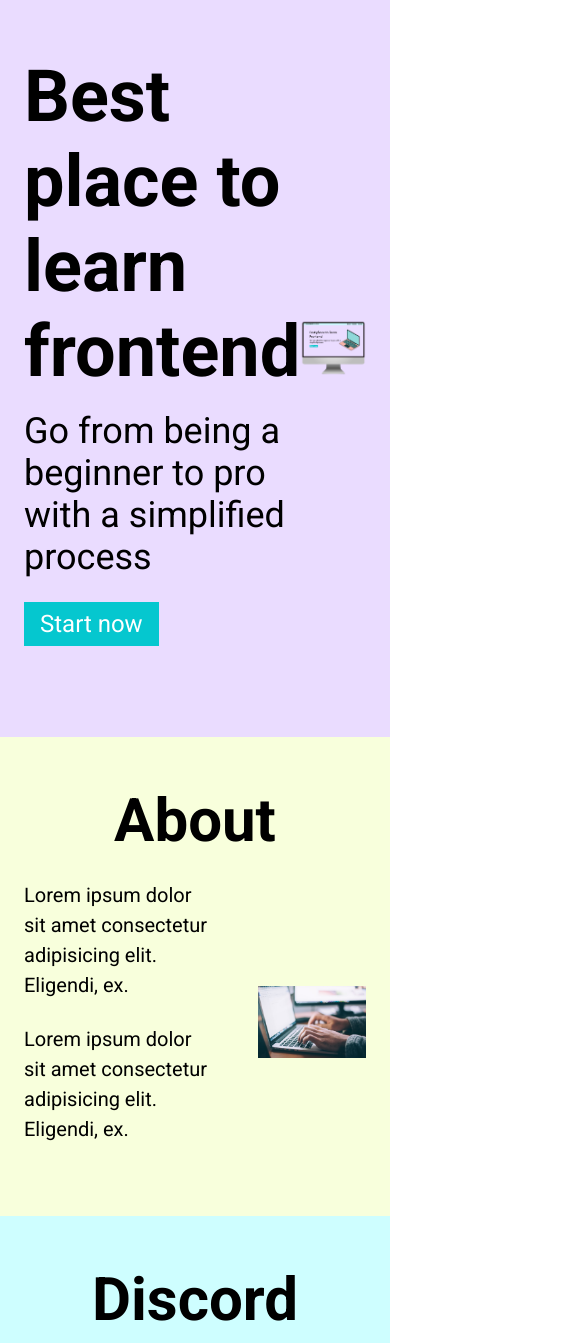
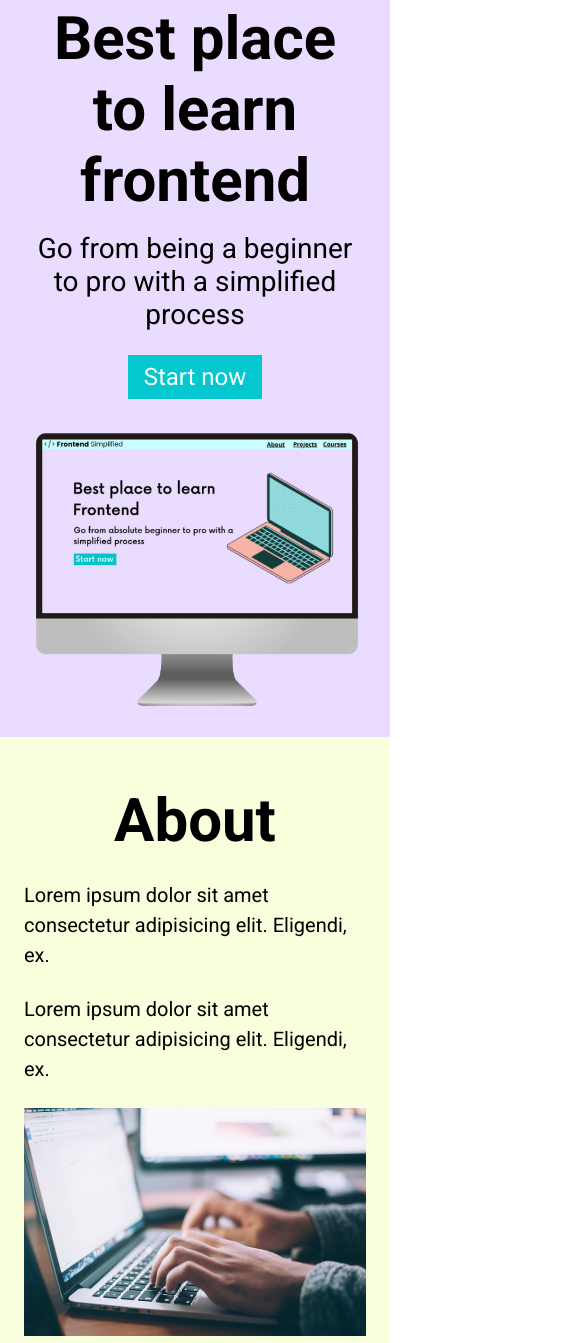
Before and after one commit to Alexanderrolff/firstproject, a plain HTML site: page index.html in a window 390 px wide. Shown: the part 107-1450 px from the top of the page, 585 px wide, since content can reach past the window. Drawn offline with Linux system fonts and the light colour scheme.

Commit message:
Responsiveness Klar

```diff
--- a/index.html
+++ b/index.html
@@ -19,12 +19,12 @@
       </nav>
       <header>
         <div class="row">
-          <div>
+          <div class="home__description">
             <h1>Best place to learn frontend</h1>
             <p class="subheader">
               Go from being a beginner to pro with a simplified process
             </p>
-            <button>Start now</button>
+            <button class="home__description--button">Start now</button>
           </div>
           <figure>
             <img src="./assets/laptop.png" alt="Home page image" />
--- a/styles.css
+++ b/styles.css
@@ -149,6 +149,7 @@ form {
     display: flex;
     flex-direction: column;
     margin: 0 auto;
+    padding: 0 24px;
 }
 
 input, textarea {
@@ -182,3 +183,70 @@ footer {
 .footer__link {
     padding: 0 16px;
 }
+
+/* SMALL PHONES, TABLETS, LARGE SMARTPHONES */
+@media (max-width: 728px) {
+    .row {
+        flex-direction: column;
+    }
+
+    .home__description {
+        margin-bottom: 24px;
+        display: flex;
+        flex-direction: column;
+        align-items: center;
+        margin-top: 24px;
+    }
+
+    .home__description--button {
+        max-width: 240px;
+    }
+
+
+    h1 {
+        text-align: center;
+        font-size: 60px;
+    }
+
+    .subheader {
+        text-align: center;
+        font-size: 28px;
+    }
+
+    ul {
+        display: none;
+    }
+
+    .section__description {
+        flex-direction: column;
+    }
+
+    .section__description--wrapper {
+        width: 100%;
+    }
+
+    .about__image--wrapper {
+        width: 100%;
+    }
+
+    #discord .section__description {
+        flex-direction: column-reverse;
+    }
+
+    footer {
+        padding: 48px 24px;
+    }
+
+    .footer__logo {
+        max-width: 360px;
+    }
+
+    .footer__link {
+        padding: 0 4px;
+        font-size: 18px;
+    }
+
+    .footer__links {
+        margin-bottom: 24px;
+    }
+}
```
